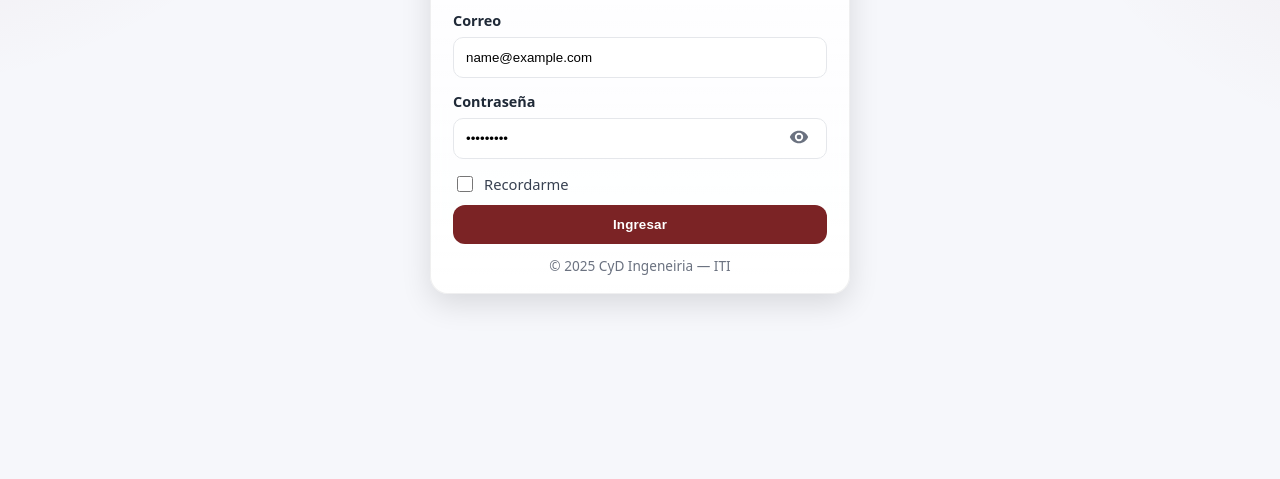
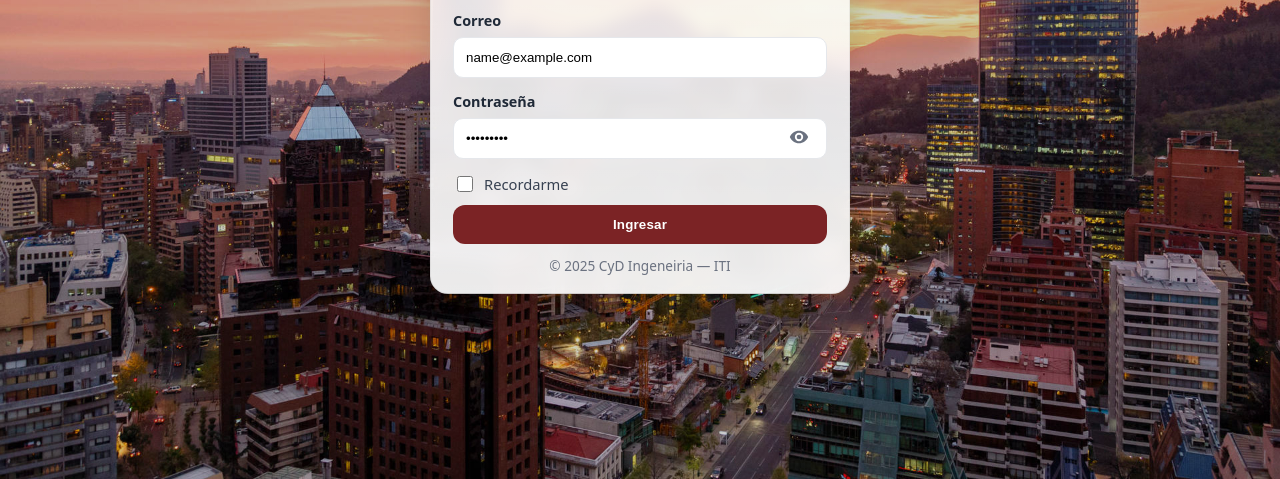
Before and after one commit to Carolain-Castillo/ITI, a website: page frontend/login.html in a window 1280 px wide. Both pictures are taken after typing "name@example.com", "Sample123" into the empty fields and a click on the button "Ingresar". Shown: the part 321-800 px from the top of the page. Drawn offline with Linux system fonts and the light colour scheme; no server answers.

Commit message:
Fondo en Login

```diff
--- a/frontend/css/login.css
+++ b/frontend/css/login.css
@@ -17,10 +17,14 @@
   margin:0;
   color:var(--text);
   font: 500 16px/1.4 system-ui,-apple-system,Segoe UI,Roboto,Ubuntu,Cantarell,"Helvetica Neue",Arial,"Noto Sans",sans-serif;
+  /* imagen de fondo + leve oscurecido para que se lea el login */
   background:
-    radial-gradient(60rem 60rem at -10% -20%, rgba(123,35,37,.15), transparent 60%),
-    radial-gradient(40rem 40rem at 110% 10%, rgba(123,35,37,.08), transparent 60%),
-    #f6f7fb;
+    linear-gradient(rgba(0,0,0,.18), rgba(0,0,0,.18)),
+    url('../login_fondo.jpg');
+  background-position: center center;
+  background-repeat: no-repeat;
+  background-size: cover;          /* ← llena toda la pantalla */
+  background-attachment: fixed;    /* opcional: efecto suave al hacer scroll */
 }
 
 .auth-wrap{
--- a/frontend/js/login.js
+++ b/frontend/js/login.js
@@ -5,6 +5,14 @@ document.addEventListener('DOMContentLoaded', () => {
   const errBox = document.getElementById('alert');
   const errTxt = document.getElementById('login-error');
   const email  = document.getElementById('email');
+  email.addEventListener('input', (e) => {
+  const el = e.target;
+  const i = el.selectionStart;
+  const j = el.selectionEnd;
+  el.value = el.value.toLowerCase();
+  // restaura la posición del cursor
+  try { el.setSelectionRange(i, j); } catch {}
+});
   const pass   = document.getElementById('password');
   const toggle = document.getElementById('toggle-pass');
   const caps   = document.getElementById('caps-msg');
@@ -58,7 +66,7 @@ document.addEventListener('DOMContentLoaded', () => {
     e.preventDefault();
     clearError();
 
-    const eVal = email.value.trim();
+    const eVal = email.value.trim().toLowerCase();
     const pVal = pass.value;
 
     // Falta correo o contraseña
--- a/frontend/login.html
+++ b/frontend/login.html
@@ -1,8 +1,9 @@
 <!DOCTYPE html>
 <html lang="es">
+
 <head>
-  <meta charset="utf-8"/>
-  <meta name="viewport" content="width=device-width, initial-scale=1.0"/>
+  <meta charset="utf-8" />
+  <meta name="viewport" content="width=device-width, initial-scale=1.0" />
   <title>Ingresar | ITI</title>
 
   <!-- Tu CSS global (si lo usas en todo el sitio) -->
@@ -10,6 +11,7 @@
   <!-- Nuevo CSS del login -->
   <link rel="stylesheet" href="css/login.css">
 </head>
+
 <body class="auth-body">
   <main class="auth-wrap">
     <section class="login-card" role="dialog" aria-labelledby="title">
@@ -22,23 +24,32 @@
       </header>
 
       <div id="alert" class="alert" aria-live="polite" hidden>
-        <svg class="i" viewBox="0 0 24 24" aria-hidden="true"><path d="M12 2 1 21h22L12 2zm1 15h-2v2h2v-2zm0-8h-2v6h2V9z"/></svg>
+        <svg class="i" viewBox="0 0 24 24" aria-hidden="true">
+          <path d="M12 2 1 21h22L12 2zm1 15h-2v2h2v-2zm0-8h-2v6h2V9z" />
+        </svg>
         <span id="login-error"></span>
       </div>
 
       <form id="login-form" novalidate>
         <div class="field">
           <label for="email">Correo</label>
-          <input id="email" type="email" inputmode="email" autocomplete="username" required placeholder="usuario@empresa.com">
+          <input id="email" type="email" inputmode="email" autocomplete="username" autocapitalize="off"
+            spellcheck="false" style="text-transform: lowercase;" required placeholder="usuario@empresa.com">
+
         </div>
 
         <div class="field">
           <label for="password">Contraseña</label>
           <div class="input-group">
             <input id="password" type="password" autocomplete="current-password" required placeholder="••••••••">
-            <button type="button" class="toggle-pass" id="toggle-pass" aria-label="Mostrar contraseña" title="Mostrar/Ocultar">
+            <button type="button" class="toggle-pass" id="toggle-pass" aria-label="Mostrar contraseña"
+              title="Mostrar/Ocultar">
               <!-- ojo -->
-              <svg class="i" viewBox="0 0 24 24" aria-hidden="true"><path d="M12 4.5C7 4.5 2.73 7.61 1 12c1.73 4.39 6 7.5 11 7.5s9.27-3.11 11-7.5C21.27 7.61 17 4.5 12 4.5zm0 12.5a5 5 0 1 1 0-10 5 5 0 0 1 0 10z"/><circle cx="12" cy="12" r="2.8"/></svg>
+              <svg class="i" viewBox="0 0 24 24" aria-hidden="true">
+                <path
+                  d="M12 4.5C7 4.5 2.73 7.61 1 12c1.73 4.39 6 7.5 11 7.5s9.27-3.11 11-7.5C21.27 7.61 17 4.5 12 4.5zm0 12.5a5 5 0 1 1 0-10 5 5 0 0 1 0 10z" />
+                <circle cx="12" cy="12" r="2.8" />
+              </svg>
             </button>
           </div>
           <div id="caps-msg" class="caps" hidden>Bloq&nbsp;Mayús activado</div>
@@ -67,4 +78,5 @@
 
   <script src="js/login.js" defer></script>
 </body>
+
 </html>
```
Also changed, not shown: frontend/login_fondo.jpg (added).
